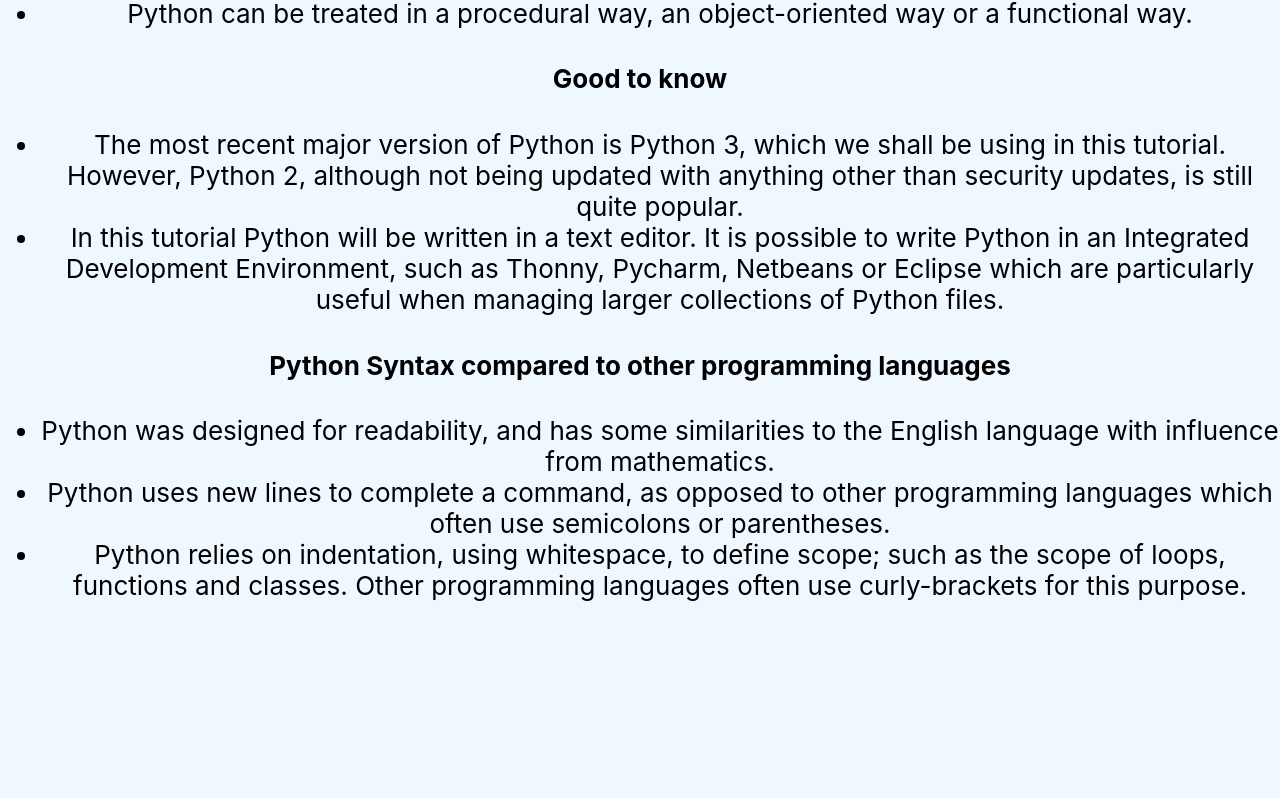
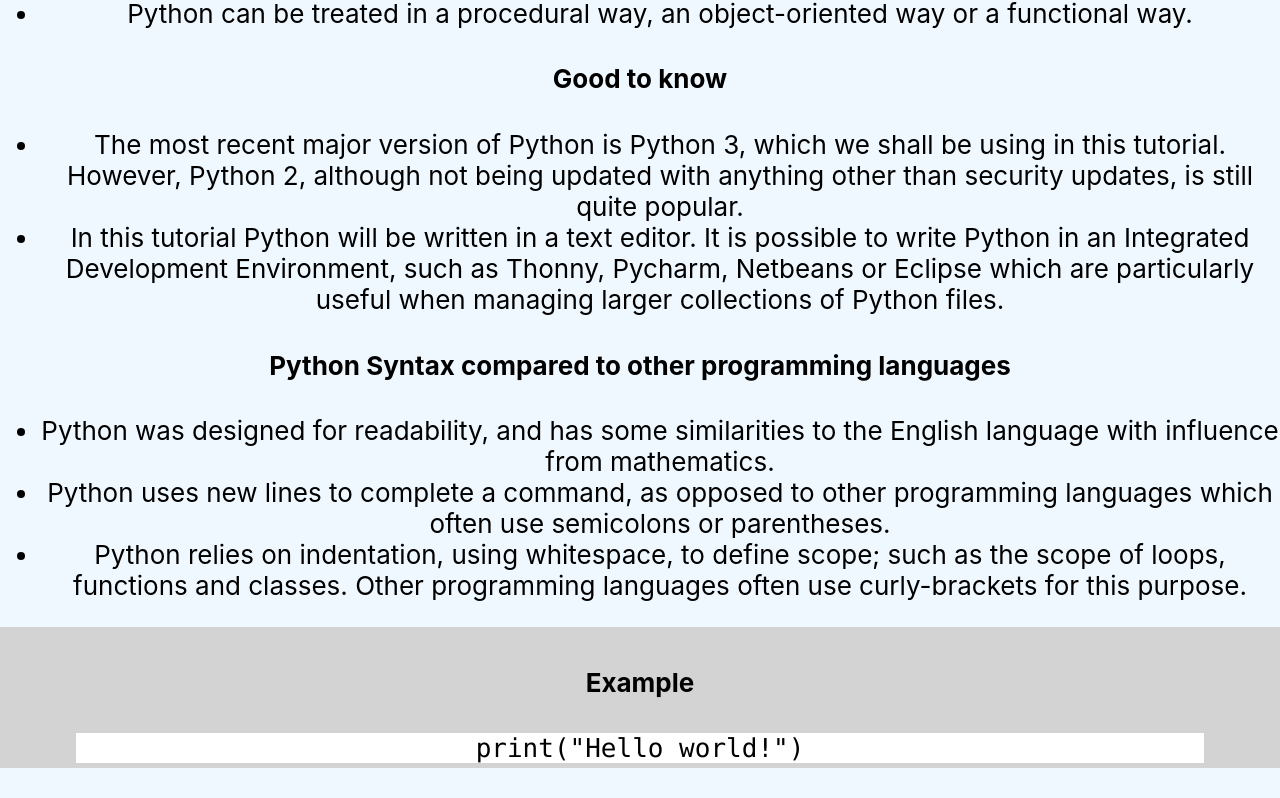
Before and after one commit to tanmayaarora/Online_course_learning_application, a React (Create React App) app: page /python-intro in a window 1280 px wide. Shown: the part 935-1733 px from the top of the page. Before the commit the page ends 1562 px from the top, so only its background shows below. Built offline with nearby package versions, Linux system fonts and the light colour scheme.

Commit message:
Added example to Python Introduction page

```diff
--- a/src/App.css
+++ b/src/App.css
@@ -27,6 +27,10 @@
   background-color: lightgrey;
 }
 
+.bg-white{
+  background-color: white;
+}
+
 .m-bottom-30 {
   margin-bottom: 30px;
 }
@@ -43,6 +47,10 @@
   padding-inline: 10px;
 }
 
+.p-inline-25rem {
+  padding-inline: 25rem;
+}
+
 .t-decoration-none {
   text-decoration: none;
 }
--- /dev/null
+++ b/src/components/Python/PythonExample1.js
@@ -0,0 +1,10 @@
+const PythonExample1 = () => {
+    return (
+        <div className="bg-grey m-bottom-30 p-block-5">
+            <h4>Example</h4>
+            <code className="bg-white p-inline-25rem">print("Hello world!")</code>
+        </div>
+    );
+}
+
+export default PythonExample1;
--- a/src/components/Python/PythonIntroduction.js
+++ b/src/components/Python/PythonIntroduction.js
@@ -1,4 +1,5 @@
 import AboutPython from "./AboutPython";
+import PythonExample1 from "./PythonExample1";
 import PythonFacts from "./PythonFacts";
 import PythonSyntax from "./PythonSyntax";
 import PythonUses from "./PythonUses";
@@ -18,6 +19,7 @@
             <PythonFacts/>
             <h4>Python Syntax compared to other programming languages</h4>
             <PythonSyntax/>
+            <PythonExample1/>
         </div>
     );
 }
```
